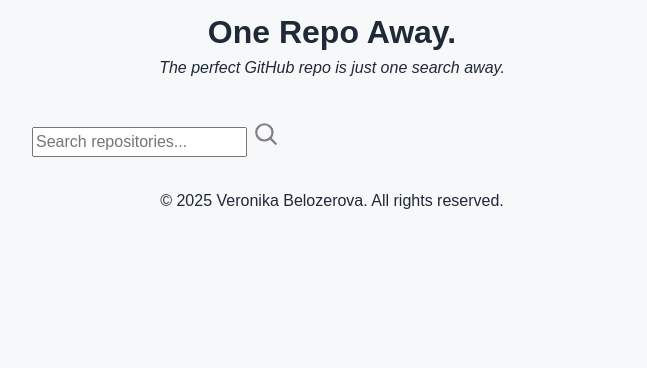
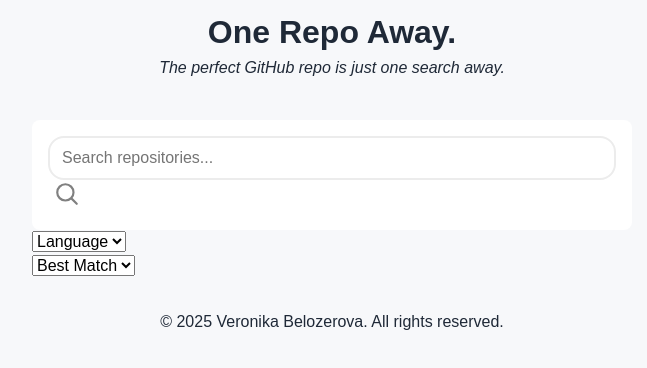
Before and after one commit to verobelo/github-repo-finder, a React (Vite) app in the folder one-repo-away/: page / in a window 1280 px wide. Shown: the top 368 px of the page, without its empty margins (308-955 px from the left). Built offline with nearby package versions, Linux system fonts and the light colour scheme; a web font is replaced by a local one.

Commit message:
Add Dropdown

```diff
--- /dev/null
+++ b/one-repo-away/src/components/Dropdown.jsx
@@ -0,0 +1,3 @@
+export default function Dropdown({ children }) {
+  return <div className="dropdown">{children}</div>;
+}
--- a/one-repo-away/src/components/SearchBar.jsx
+++ b/one-repo-away/src/components/SearchBar.jsx
@@ -1,7 +1,19 @@
+import Dropdown from "./Dropdown";
+
 export default function SearchBar() {
   return (
     <div className="search-bar">
-      <input type="text" placeholder="Search repositories..." />
+      <div className="search-bar__input">
+        <label htmlFor="search">
+          <input
+            type="text"
+            id="search"
+            name="search"
+            value=""
+            placeholder="Search repositories..."
+          />
+        </label>
+
         <button className="search-bar__button">
           <svg
             width={26}
@@ -19,5 +31,24 @@ export default function SearchBar() {
           </svg>
         </button>
       </div>
+      <Dropdown>
+        <label htmlFor="language">
+          <select id="language" name="language" defaultValue="option1">
+            <option value="option1">Language</option>
+            <option value="option2">Option 2</option>
+            <option value="option3">Option 3</option>
+          </select>
+        </label>
+      </Dropdown>
+      <Dropdown>
+        <label htmlFor="sortby">
+          <select id="sortby" name="sortby" defaultValue="option1">
+            <option value="option1">Best Match</option>
+            <option value="option2">Most Stars</option>
+            <option value="option3">Most Forks</option>
+          </select>
+        </label>
+      </Dropdown>
+    </div>
   );
 }
```
Lines whose indentation alone changed are shown as unchanged.
